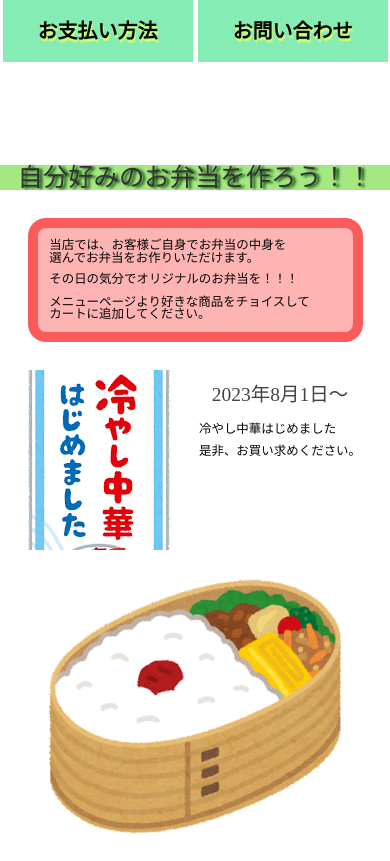
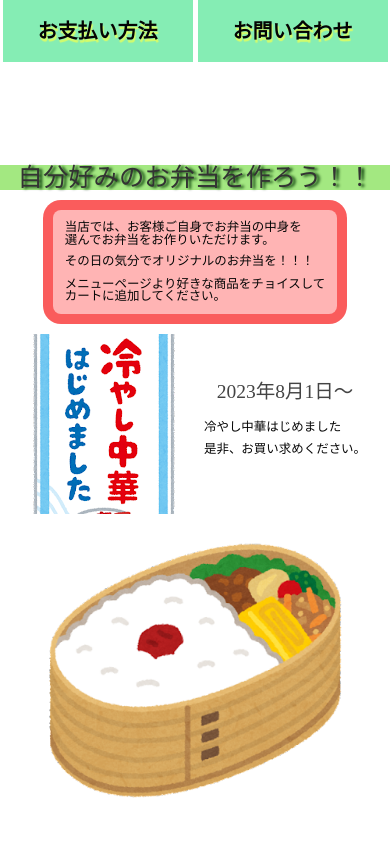
Before and after one commit to michikofujita/oh-bento, a PHP site: page / in a window 390 px wide. Shown: the part 216-1077 px from the top of the page. Run offline with PHP 8.4, Linux system fonts and the light colour scheme.

Commit message:
top レスポンシブ

```diff
--- a/css/top-style.css
+++ b/css/top-style.css
@@ -69,7 +69,7 @@ padding: 0;
 
     #top .box1 {
         padding: 3vw;
-        margin: 1.5em 1.5em;
+        margin: 5vw auto;
     }
 
 
@@ -80,8 +80,9 @@ padding: 0;
         line-height: 100%;
     }
     #top .cyuuka {
-        margin: 20px;
+        margin: auto;
         width: 100%;
+
       }
       #top .cyuuka  p {
         display: inline-block;
@@ -95,10 +96,7 @@ padding: 0;
     #top p {
         font-size: 3.2vw;
     }
-    #top .cyuuka {
-        margin: 15px 10px 15px 0;
 
-    }
     #top .cyuuka h6 {
         font-size: 5vw;
     }
```
